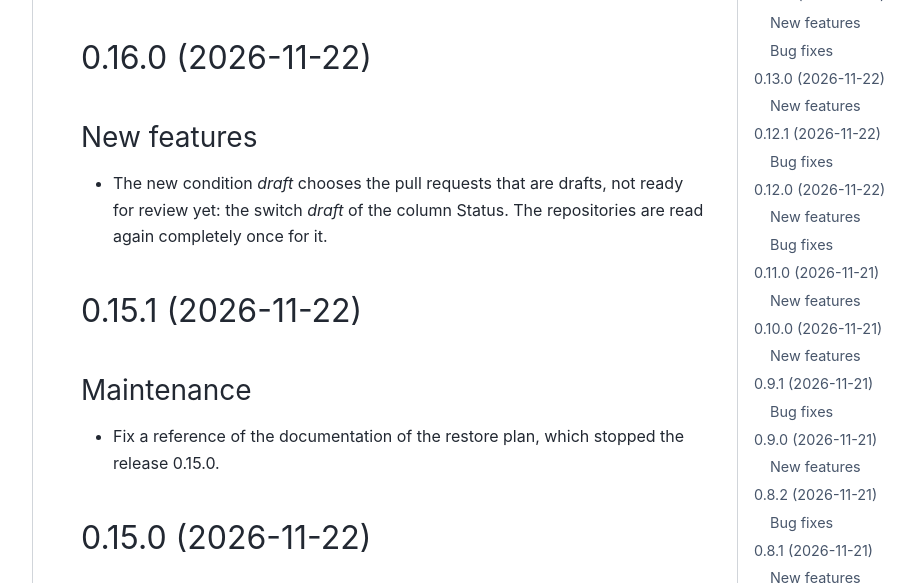
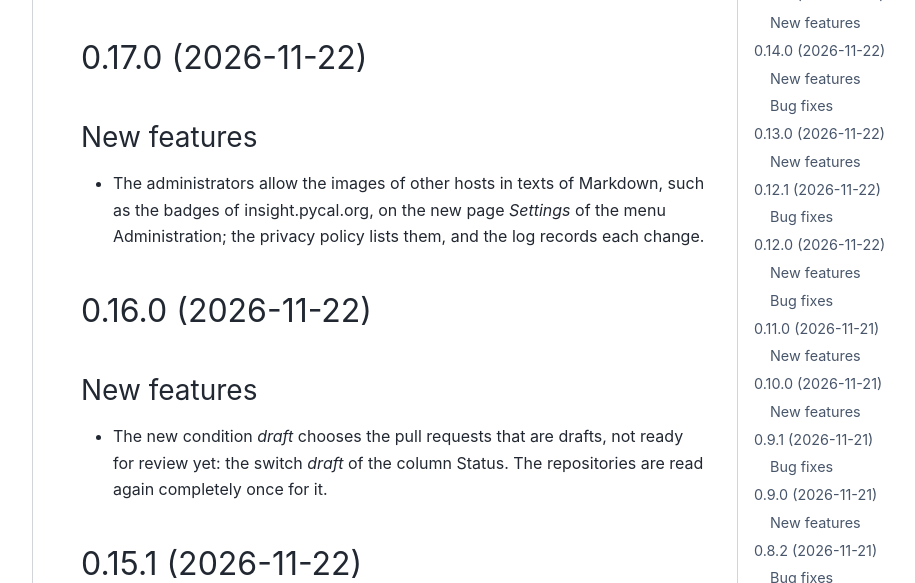
Before and after one commit to PyCalendar/dashboard.pycal.org, a Sphinx documentation site: the page built from docs/changelog.rst, in a window 1280 px wide and 900 px high, cut to the strip 317-900 px from the top of the window. Shown: the whole strip, without its empty margins (287-1202 px from the left). Built offline with Sphinx 7.4.7 and the PyData theme 0.15.4, drawn with Linux system fonts in a browser that asks for light colours; the version number could not be read and is left out; some of the changed text lies outside the part shown.

Commit message:
Release 0.17.0
Co-Authored-By: Claude Opus 5.5 <noreply@anthropic.com>

```diff
--- a/docs/changelog.rst
+++ b/docs/changelog.rst
@@ -8,6 +8,15 @@ Changelog
 .. include:: _build/unreleased.rst
 
 .. towncrier release notes start
+
+0.17.0 (2026-11-22)
+-------------------
+
+New features
+~~~~~~~~~~~~
+
+- The administrators allow the images of other hosts in texts of Markdown, such as the badges of insight.pycal.org, on the new page *Settings* of the menu Administration; the privacy policy lists them, and the log records each change.
+
 
 0.16.0 (2026-11-22)
 -------------------
```
Also changed, not shown: 1 other file.
